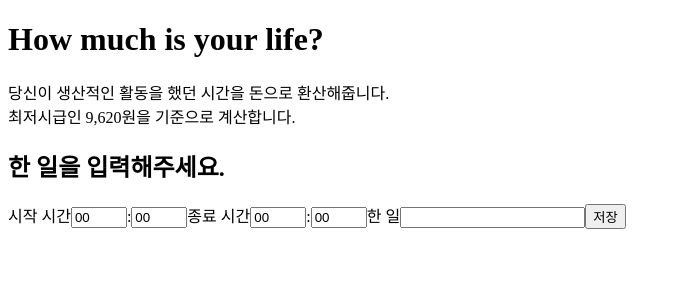
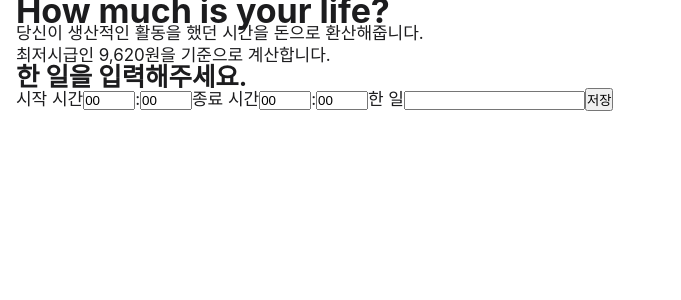
Before and after one commit to YeonsuBaek/how-much-is-your-life, a React (Create React App) app: page / in a window 1280 px wide. Shown: the top 300 px of the page, without its empty margins (0-681 px from the left). Built offline with nearby package versions, Linux system fonts and the light colour scheme.

Commit message:
style: 공통 스타일 지정

```diff
--- a/package.json
+++ b/package.json
@@ -6,6 +6,7 @@
     "@testing-library/jest-dom": "^5.16.5",
     "@testing-library/react": "^13.4.0",
     "@testing-library/user-event": "^13.5.0",
+    "pretendard": "^1.3.6",
     "react": "^18.2.0",
     "react-dom": "^18.2.0",
     "react-scripts": "5.0.1",
--- /dev/null
+++ b/src/App.css
@@ -0,0 +1,17 @@
+* {
+  margin: 0;
+  padding: 0;
+  box-sizing: border-box;
+}
+
+body {
+  font-family: 'Pretendard Variable', Pretendard, -apple-system,
+    BlinkMacSystemFont, system-ui, Roboto, 'Helvetica Neue', 'Segoe UI',
+    'Apple SD Gothic Neo', 'Noto Sans KR', 'Malgun Gothic', 'Apple Color Emoji',
+    'Segoe UI Emoji', 'Segoe UI Symbol', sans-serif;
+  padding: 0px 16px;
+  font-size: 17px;
+  line-height: 22px;
+  letter-spacing: -0.041px;
+  color: #1c1c1e;
+}
--- a/src/App.js
+++ b/src/App.js
@@ -3,6 +3,7 @@ import FinishedForm from './components/FinishedForm';
 import FinishedList from './components/FinishedList';
 import FinishedTotal from './components/FinishedTotal';
 import Header from './components/Header';
+import './App.css';
 
 const App = () => {
   const [finishedItems, setFinishedItems] = useState([]);
```
Also changed, not shown: 1 other file (tests, documents, lock files or other folders).
